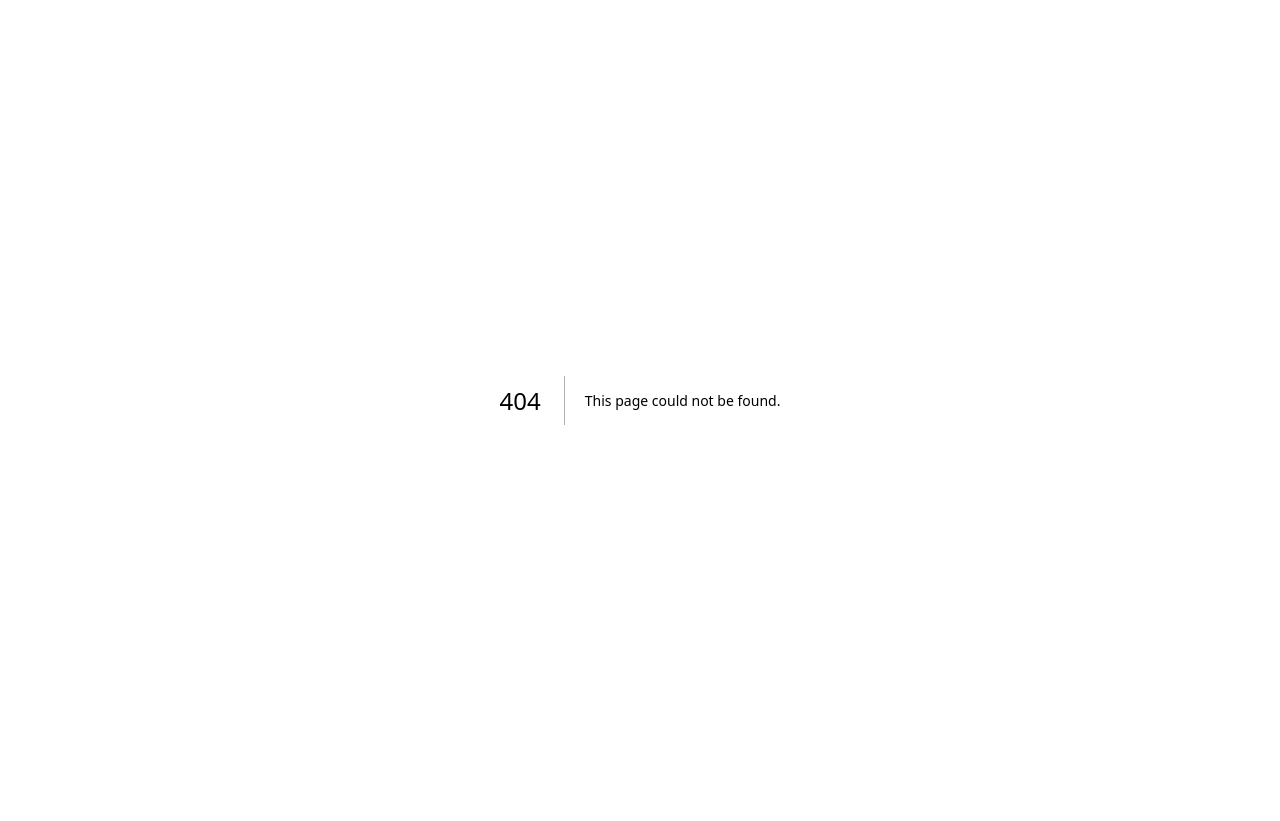
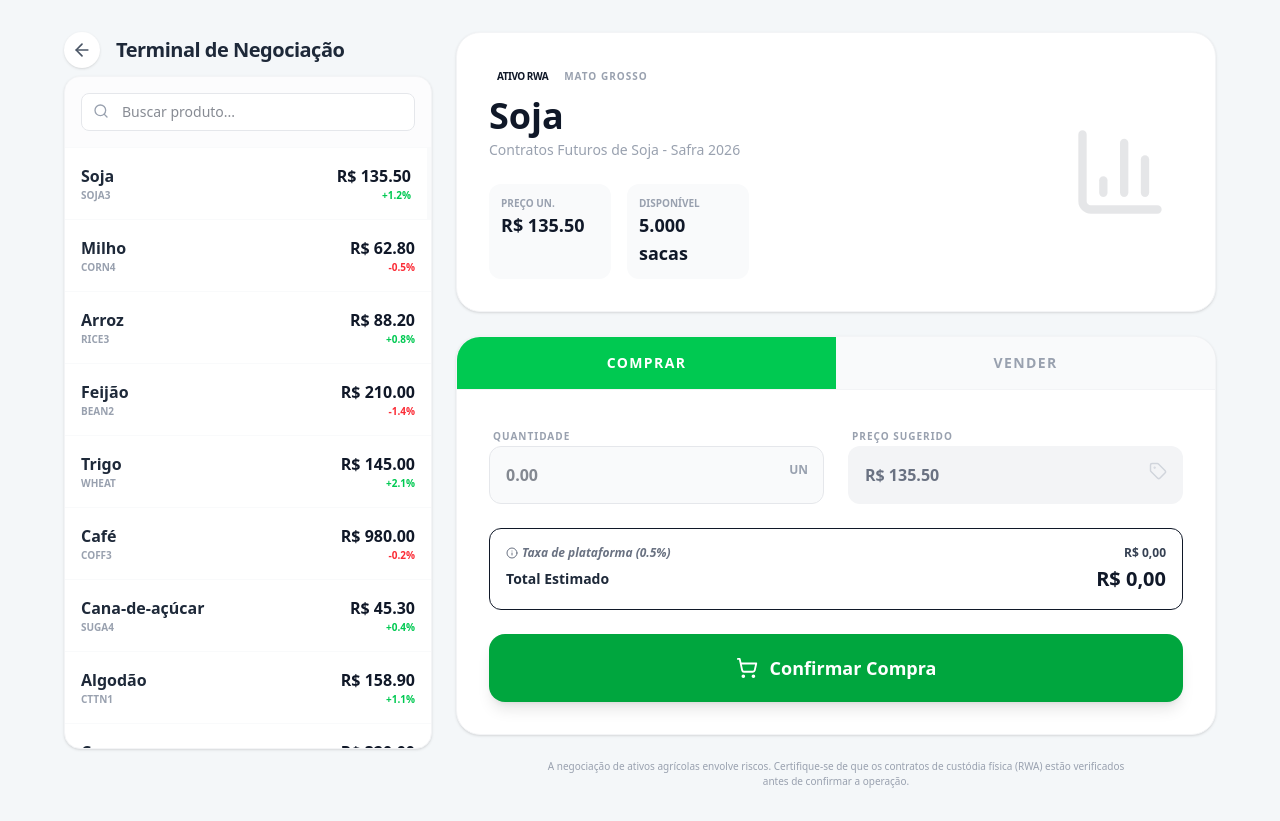
Before and after one commit to Lucas-lukita/DappFee, a Next.js app: page /negociar in a window 1280 px wide. Before the commit this address had no page. Before the commit the page ends 800 px from the top, so only its background shows below. Built offline with nearby package versions, Linux system fonts and the light colour scheme.

Commit message:
Implementation of the trading terminal with RW assets.

```diff
--- /dev/null
+++ b/src/app/negociar/page.tsx
@@ -0,0 +1,174 @@
+"use client";
+
+import { useState } from 'react';
+import {
+  ArrowLeft, Search, TrendingUp, TrendingDown,
+  ShoppingCart, Tag, BarChart3, Info
+} from 'lucide-react';
+import Link from 'next/link';
+
+// Lista completa dos produtos solicitados
+const AGRO_PRODUCTS = [
+  { id: 1, name: "Soja", symbol: "SOJA3", price: 135.50, change: 1.2, stock: "5.000 sacas", region: "Mato Grosso" },
+  { id: 2, name: "Milho", symbol: "CORN4", price: 62.80, change: -0.5, stock: "12.000 sacas", region: "Goiás" },
+  { id: 3, name: "Arroz", symbol: "RICE3", price: 88.20, change: 0.8, stock: "2.500 sacas", region: "Rio Grande do Sul" },
+  { id: 4, name: "Feijão", symbol: "BEAN2", price: 210.00, change: -1.4, stock: "1.200 sacas", region: "Paraná" },
+  { id: 5, name: "Trigo", symbol: "WHEAT", price: 145.00, change: 2.1, stock: "3.800 sacas", region: "Santa Catarina" },
+  { id: 6, name: "Café", symbol: "COFF3", price: 980.00, change: -0.2, stock: "800 sacas", region: "Minas Gerais" },
+  { id: 7, name: "Cana-de-açúcar", symbol: "SUGA4", price: 45.30, change: 0.4, stock: "50.000 ton", region: "São Paulo" },
+  { id: 8, name: "Algodão", symbol: "CTTN1", price: 158.90, change: 1.1, stock: "4.200 fardos", region: "Bahia" },
+  { id: 9, name: "Cacau", symbol: "COCOA", price: 320.00, change: 3.5, stock: "600 sacas", region: "Espírito Santo" },
+];
+
+export default function TradePage() {
+  const [selectedProduct, setSelectedProduct] = useState(AGRO_PRODUCTS[0]);
+  const [orderType, setOrderType] = useState<'BUY' | 'SELL'>('BUY');
+
+  return (
+    <div className="min-h-screen bg-[#F4F7F9] p-4 md:p-8 font-sans">
+      <div className="max-w-6xl mx-auto grid grid-cols-1 lg:grid-cols-12 gap-6">
+
+
+        <div className="lg:col-span-4 space-y-4">
+          <div className="flex items-center gap-4 mb-2">
+            <Link href="/" className="p-2 bg-white rounded-full shadow-sm hover:bg-gray-50 transition-colors">
+              <ArrowLeft size={20} className="text-gray-600" />
+            </Link>
+            <h1 className="text-xl font-bold text-gray-800 tracking-tight">Terminal de Negociação</h1>
+          </div>
+
+          <div className="bg-white rounded-2xl shadow-sm border border-gray-100 overflow-hidden">
+            <div className="p-4 border-b border-gray-50 bg-gray-50/50">
+              <div className="relative">
+                <Search className="absolute left-3 top-2.5 text-gray-400" size={16} />
+                <input
+                  type="text"
+                  placeholder="Buscar produto..."
+                  className="w-full pl-10 pr-4 py-2 bg-white border border-gray-200 rounded-lg text-sm outline-none focus:ring-2 focus:ring-agro-primary"
+                />
+              </div>
+            </div>
+
+            <div className="max-h-[600px] overflow-y-auto">
+              {AGRO_PRODUCTS.map((product) => (
+                <button
+                  key={product.id}
+                  onClick={() => setSelectedProduct(product)}
+                  className={`w-full p-4 flex items-center justify-between border-b border-gray-50 transition-colors hover:bg-gray-50 ${
+                    selectedProduct.id === product.id ? 'bg-agro-light/20 border-r-4 border-r-agro-primary' : ''
+                  }`}
+                >
+                  <div className="text-left">
+                    <p className="font-bold text-gray-800">{product.name}</p>
+                    <p className="text-[10px] text-gray-400 font-bold uppercase">{product.symbol}</p>
+                  </div>
+                  <div className="text-right">
+                    <p className="font-black text-gray-900">R$ {product.price.toFixed(2)}</p>
+                    <p className={`text-[10px] font-bold ${product.change >= 0 ? 'text-green-500' : 'text-red-500'}`}>
+                      {product.change >= 0 ? '+' : ''}{product.change}%
+                    </p>
+                  </div>
+                </button>
+              ))}
+            </div>
+          </div>
+        </div>
+
+
+        <div className="lg:col-span-8 space-y-6">
+
+          {/* Card de Detalhes do Produto */}
+          <div className="bg-white p-8 rounded-3xl shadow-sm border border-gray-100 flex flex-col md:flex-row justify-between gap-8 relative overflow-hidden">
+            <div className="relative z-10">
+              <div className="flex items-center gap-2 mb-2">
+                <span className="px-2 py-1 bg-agro-light text-agro-dark text-[10px] font-black rounded uppercase tracking-tighter">Ativo RWA</span>
+                <span className="text-gray-400 text-[10px] font-bold uppercase tracking-widest">{selectedProduct.region}</span>
+              </div>
+              <h2 className="text-4xl font-black text-gray-900 mb-1">{selectedProduct.name}</h2>
+              <p className="text-gray-400 text-sm font-medium mb-6">Contratos Futuros de {selectedProduct.name} - Safra 2026</p>
+
+              <div className="grid grid-cols-2 md:grid-cols-4 gap-4">
+                <div className="bg-gray-50 p-3 rounded-xl">
+                  <p className="text-[10px] text-gray-400 font-bold uppercase">Preço Un.</p>
+                  <p className="text-lg font-black text-gray-900">R$ {selectedProduct.price.toFixed(2)}</p>
+                </div>
+                <div className="bg-gray-50 p-3 rounded-xl">
+                  <p className="text-[10px] text-gray-400 font-bold uppercase">Disponível</p>
+                  <p className="text-lg font-black text-agro-primary">{selectedProduct.stock}</p>
+                </div>
+              </div>
+            </div>
+            <div className="md:w-32 flex items-center justify-center opacity-10">
+               <BarChart3 size={100} />
+            </div>
+          </div>
+
+
+          <div className="bg-white rounded-3xl shadow-sm border border-gray-100 overflow-hidden">
+            <div className="flex border-b border-gray-100">
+              <button
+                onClick={() => setOrderType('BUY')}
+                className={`flex-1 py-4 font-black text-sm uppercase tracking-widest transition-all ${
+                  orderType === 'BUY' ? 'bg-green-500 text-white' : 'bg-gray-50 text-gray-400'
+                }`}
+              >
+                Comprar
+              </button>
+              <button
+                onClick={() => setOrderType('SELL')}
+                className={`flex-1 py-4 font-black text-sm uppercase tracking-widest transition-all ${
+                  orderType === 'SELL' ? 'bg-red-500 text-white' : 'bg-gray-50 text-gray-400'
+                }`}
+              >
+                Vender
+              </button>
+            </div>
+
+            <div className="p-8 space-y-6">
+              <div className="flex flex-col md:flex-row gap-6">
+                <div className="flex-1 space-y-2">
+                  <label className="text-[10px] font-black text-gray-400 uppercase tracking-widest ml-1">Quantidade</label>
+                  <div className="relative">
+                    <input type="number" placeholder="0.00" className="w-full px-4 py-4 bg-gray-50 border border-gray-200 rounded-xl outline-none focus:ring-2 focus:ring-agro-primary font-black" />
+                    <span className="absolute right-4 top-4 text-xs font-bold text-gray-400">UN</span>
+                  </div>
+                </div>
+                <div className="flex-1 space-y-2">
+                  <label className="text-[10px] font-black text-gray-400 uppercase tracking-widest ml-1">Preço Sugerido</label>
+                  <div className="relative">
+                    <input type="text" readOnly value={`R$ ${selectedProduct.price.toFixed(2)}`} className="w-full px-4 py-4 bg-gray-100 border border-transparent rounded-xl text-gray-500 font-black cursor-not-allowed" />
+                    <Tag className="absolute right-4 top-4 text-gray-300" size={18} />
+                  </div>
+                </div>
+              </div>
+
+              <div className="bg-agro-dark/5 p-4 rounded-xl border border-agro-dark/10">
+                <div className="flex justify-between items-center mb-1">
+                  <span className="text-xs text-gray-500 font-bold italic flex items-center gap-1">
+                    <Info size={12} /> Taxa de plataforma (0.5%)
+                  </span>
+                  <span className="text-xs font-black text-gray-700">R$ 0,00</span>
+                </div>
+                <div className="flex justify-between items-center">
+                  <span className="text-sm text-gray-800 font-black">Total Estimado</span>
+                  <span className="text-xl font-black text-agro-dark">R$ 0,00</span>
+                </div>
+              </div>
+
+              <button className={`w-full py-5 rounded-2xl font-black text-white text-lg shadow-lg shadow-agro-primary/20 transition-transform active:scale-95 flex items-center justify-center gap-3 ${
+                orderType === 'BUY' ? 'bg-green-600 hover:bg-green-700' : 'bg-red-600 hover:bg-red-700'
+              }`}>
+                {orderType === 'BUY' ? <ShoppingCart size={22} /> : <TrendingUp size={22} />}
+                {orderType === 'BUY' ? 'Confirmar Compra' : 'Confirmar Venda'}
+              </button>
+            </div>
+          </div>
+
+          <p className="text-center text-[10px] text-gray-400 font-medium px-20">
+            A negociação de ativos agrícolas envolve riscos. Certifique-se de que os contratos de custódia física (RWA) estão verificados antes de confirmar a operação.
+          </p>
+        </div>
+      </div>
+    </div>
+  );
+}
```
